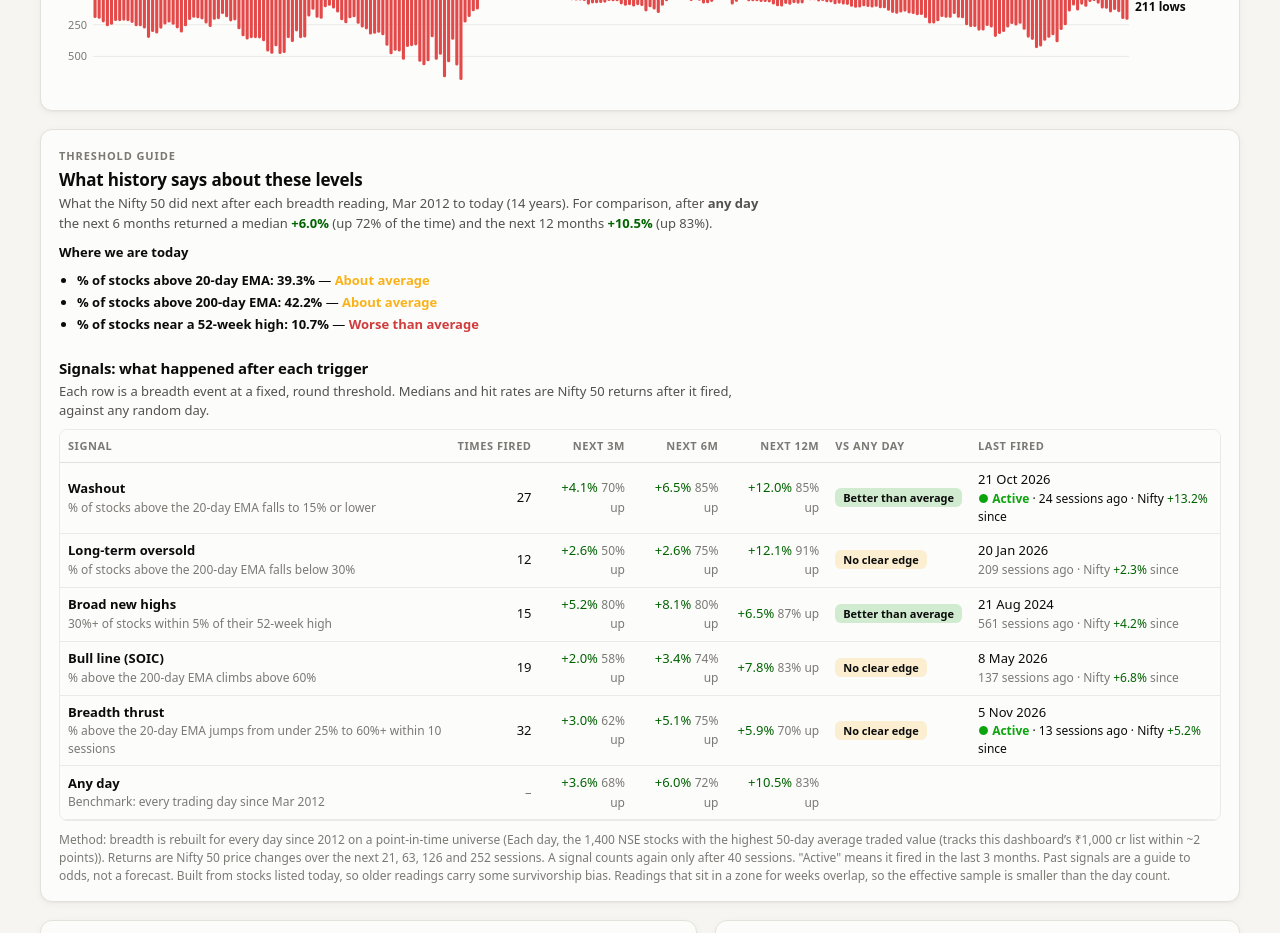
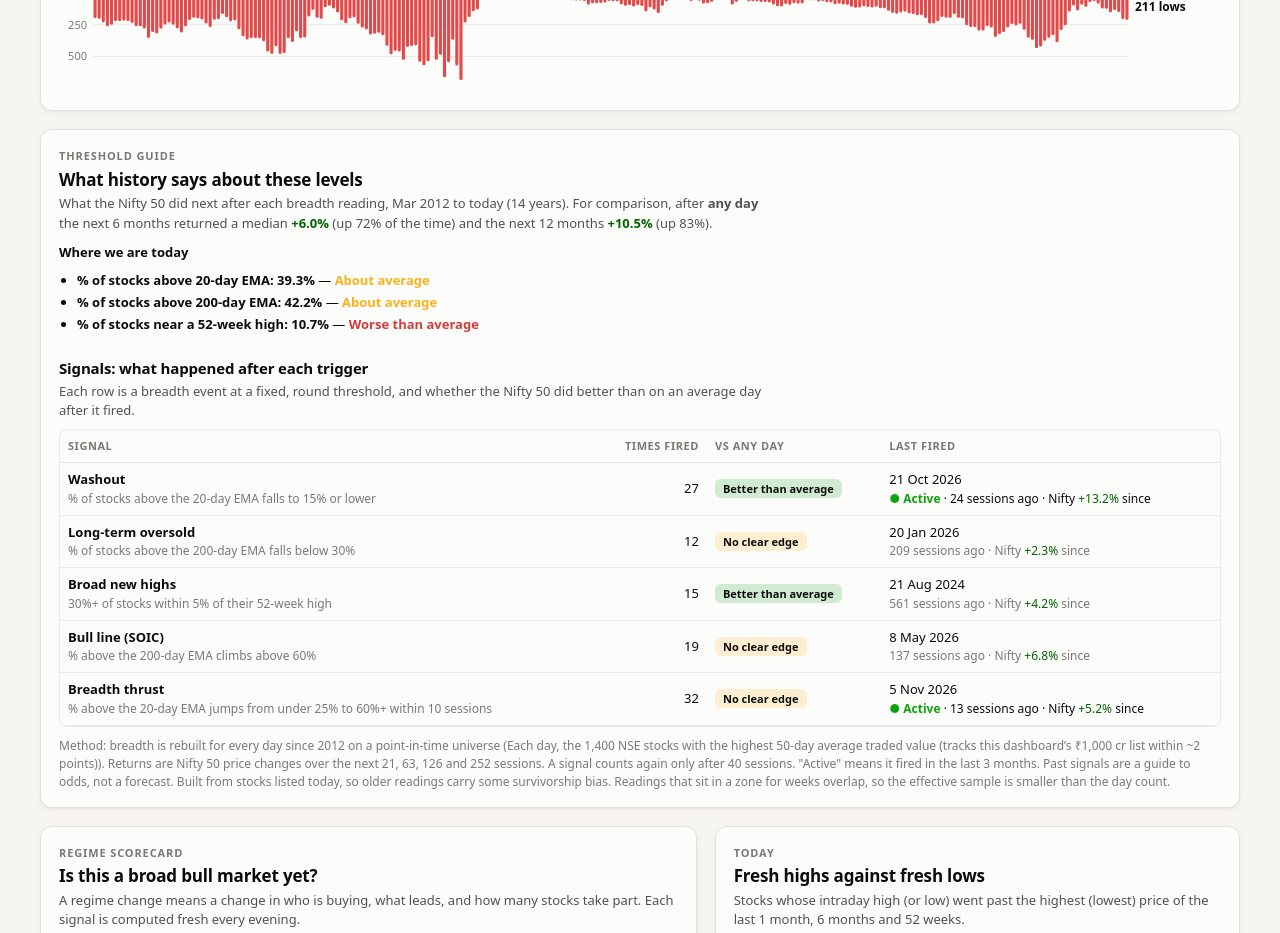
Before and after one commit to bictor-reznov/market-breadth, a plain HTML site: page public/index.html in a window 1280 px wide. Shown: the part 1020-1953 px from the top of the page. Drawn offline with Linux system fonts and the light colour scheme.

Commit message:
Signals table: drop forward-return columns; add Refresh button that always loads fresh data
Co-Authored-By: Claude Opus 5.5 <noreply@anthropic.com>
Claude-Session: https://claude.ai/code/session_01JUbmSz1fEZZ4CMPw1Xfces

```diff
--- a/public/index.html
+++ b/public/index.html
@@ -152,6 +152,7 @@ tr:hover td{background:var(--surface-2)}
       <a href="#sec-breadth">Breadth</a><a href="#sec-history">Thresholds</a><a href="#sec-regime">Scorecard</a><a href="#sec-flows">FII / DII</a>
       <a href="#sec-indices">Indices</a><a href="#sec-industry">Industries</a><a href="#sec-highs">52-week highs</a><a href="#sec-rs">RS rating</a>
     </nav>
+    <button class="btn" id="refreshBtn" title="Reload the latest data" style="flex:none;height:34px;display:inline-flex;align-items:center;gap:6px"><span id="refreshIc">↻</span> Refresh</button>
     <button class="iconbtn" id="themeBtn" title="Toggle dark mode" aria-label="Toggle dark mode">◐</button>
   </div>
 </header>
@@ -186,7 +187,7 @@ tr:hover td{background:var(--surface-2)}
       <p id="histSub">What the Nifty 50 did next after each breadth reading, 2012 to today.</p></div></div>
     <div id="histVerdict" style="margin:-2px 0 6px;font-size:13px"></div>
     <div class="sec-h" style="margin:22px 0 8px"><div><h2 style="font-size:15px">Signals: what happened after each trigger</h2>
-      <p>Each row is a breadth event at a fixed, round threshold. Medians and hit rates are Nifty 50 returns after it fired, against any random day.</p></div></div>
+      <p>Each row is a breadth event at a fixed, round threshold, and whether the Nifty 50 did better than on an average day after it fired.</p></div></div>
     <div class="scroll" style="max-height:none"><table id="sigTable"></table></div>
     <p class="small muted" id="histNote" style="margin:10px 0 0"></p>
   </section>
@@ -481,17 +482,15 @@ function renderHistory() {
   sortableTable($('#sigTable'), [
     {h: 'Signal', f: r => `<b>${esc(r.name)}</b><div class="small muted">${esc(r.rule)}</div>`},
     {h: 'Times fired', k: 'n', n: 1, f: r => r.stats['3m'].n},
-    {h: 'Next 3M', n: 1, f: r => cell(r.stats['3m'])}, {h: 'Next 6M', n: 1, f: r => cell(r.stats['6m'])}, {h: 'Next 12M', n: 1, f: r => cell(r.stats['12m'])},
     {h: 'vs any day', f: r => `<span class="edge" style="background:color-mix(in srgb,var(${EDGE[r.edge][1]}) 18%,transparent)">${EDGE[r.edge][0]}</span>`},
     {h: 'Last fired', f: r => r.last ? `${dfmt(r.last, {day: 'numeric', month: 'short', year: 'numeric'})}<div class="small ${r.active ? '' : 'muted'}">${r.active ? '<b style="color:var(--good)">● Active</b> · ' : ''}${r.since} sessions ago · Nifty ${sgn(r.nifty_since)} since</div>` : '<span class="muted">never</span>'}],
     rows);
-  $('#sigTable tbody').insertAdjacentHTML('beforeend', `<tr><td><b>Any day</b><div class="small muted">Benchmark: every trading day since ${dfmt(G.from, {month: 'short', year: 'numeric'})}</div></td><td class="n muted">–</td><td class="n">${cell(base['3m'])}</td><td class="n">${cell(base['6m'])}</td><td class="n">${cell(base['12m'])}</td><td></td><td></td></tr>`);
   $('#histNote').innerHTML = `Method: breadth is rebuilt for every day since 2012 on a point-in-time universe (${esc(G.universe)}). Returns are Nifty 50 price changes over the next 21, 63, 126 and 252 sessions. A signal counts again only after 40 sessions. "Active" means it fired in the last 3 months. ${esc(G.note)} Readings that sit in a zone for weeks overlap, so the effective sample is smaller than the day count.`;
 }
 
 // ---------- render everything
 async function init() {
-  const get = n => fetch(`data/${n}.json`, {cache: 'no-cache'}).then(r => r.json());
+  const get = n => fetch(`data/${n}.json?v=${Date.now()}`, {cache: 'no-store'}).then(r => r.json());
   [S, B, I, X, ST, F] = await Promise.all(['summary', 'breadth', 'industries', 'indices', 'stocks', 'flows'].map(get));
   G = await get('signals').catch(() => null);
 
@@ -606,6 +605,7 @@ async function init() {
   $('#foot').innerHTML = `<b>How this works.</b> Prices are NSE end-of-day files, adjusted for splits and bonuses, updated automatically after each session. Universe: ${esc(S.universe.rule)}, list refreshed weekly (last ${S.universe.list_asof ? dfmt(S.universe.list_asof, {day: 'numeric', month: 'short', year: 'numeric'}) : '–'}). EMA breadth counts only stocks with enough history for that average. "Near" a 52-week high or low means a close within 5% of the 52-week closing high or low. Index P/E is NSE's published trailing figure. FII/DII figures are NSE provisional cash-market data.<br>
   Breadth helps judge risk, not direction. Educational use only, not investment advice. Page generated ${esc(S.generated)}.`;
 }
+$('#refreshBtn').onclick = () => { $('#refreshIc').style.display = 'inline-block'; $('#refreshIc').animate([{transform: 'rotate(0)'}, {transform: 'rotate(360deg)'}], {duration: 600, iterations: Infinity}); location.reload(); };
 let rz; addEventListener('resize', () => { clearTimeout(rz); rz = setTimeout(() => S && renderCharts(), 150); });
 init().catch(e => { $('#headline').textContent = 'Could not load data'; $('#subhead').textContent = String(e); console.error(e); });
 </script>
```
Also changed, not shown: vercel.json.
